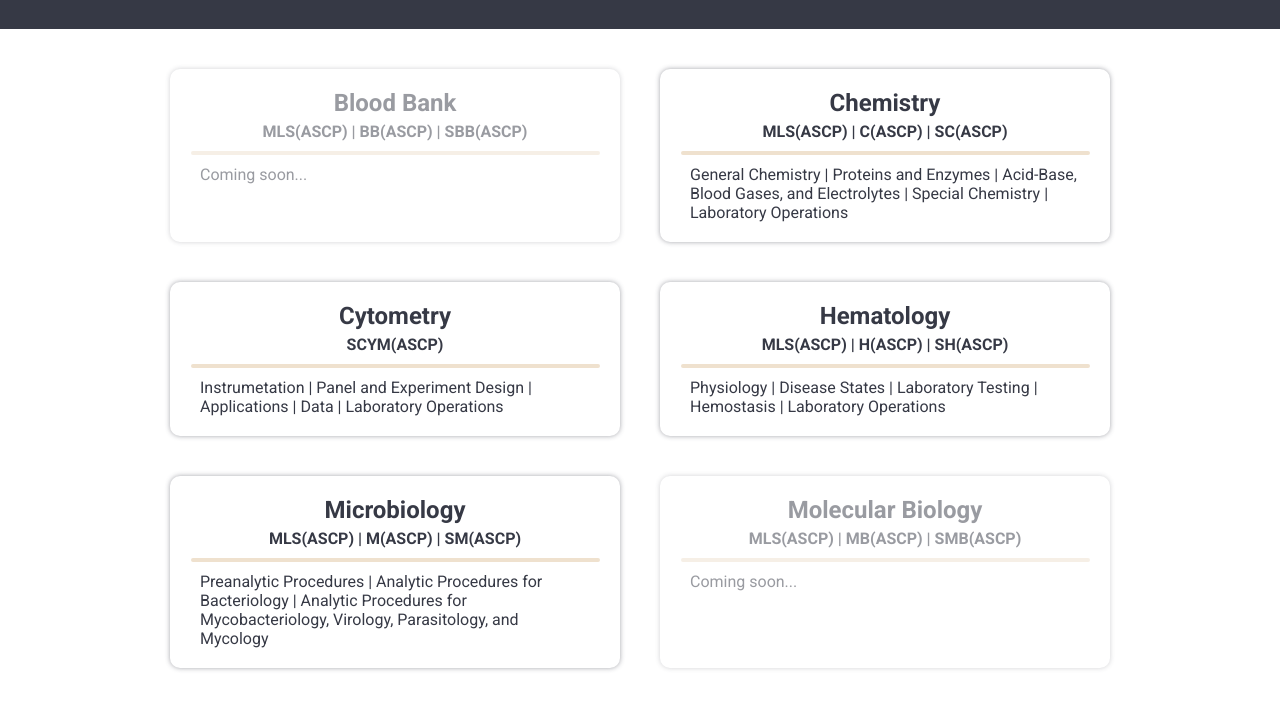
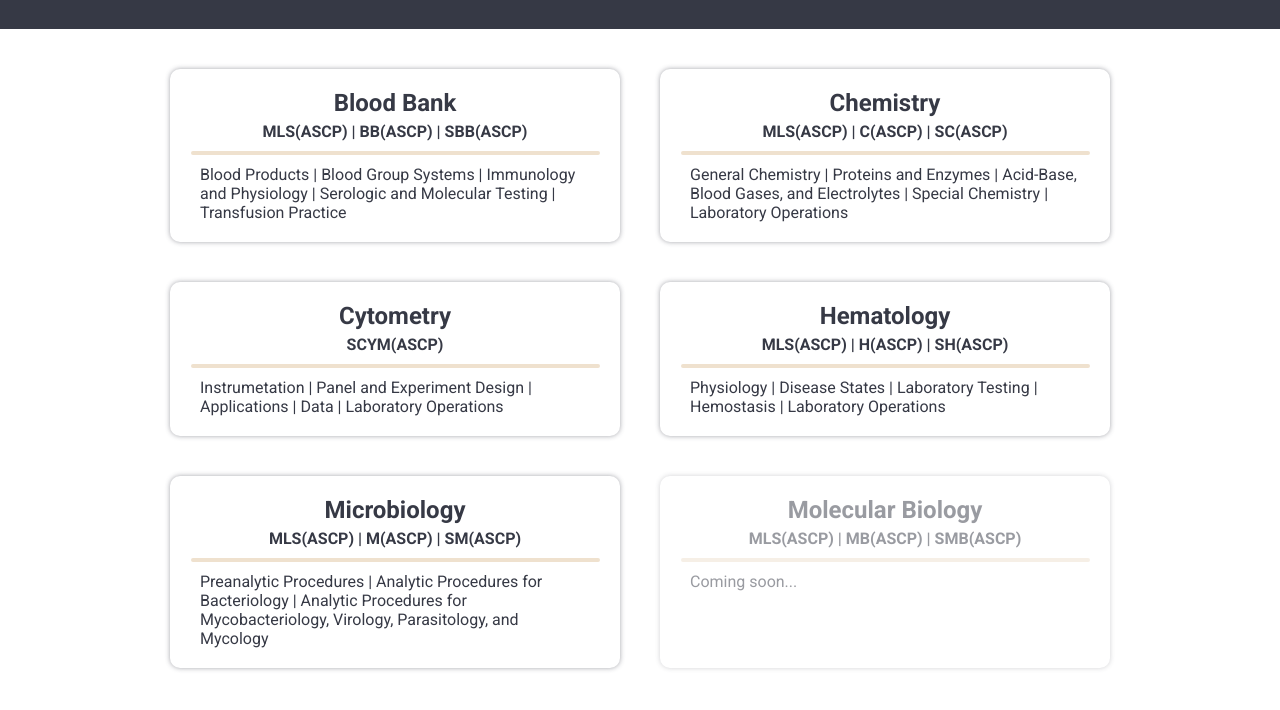
Before and after one commit to brettmrice/mlsascp.com, a plain HTML site: page index.html in a window 1280 px wide. Shown: the part 72-782 px from the top of the page. Drawn offline with Linux system fonts and the light colour scheme.

Commit message:
+blood bank

```diff
--- a/index.html
+++ b/index.html
@@ -130,15 +130,15 @@
 <div class="container">
 
   <div class="flex-row">
-    <div class="card"
-          style="box-shadow: 0px 0px 5px 0px var(--theme-first-color-light);opacity: 0.5; scale: 1;">
-      <a href="javascript:void(0);" style="cursor: wait;">
+
+    <div class="card">
+      <a href="https://bloodbank.mlsascp.com/">
         <div class="card-title">
           <h2>Blood Bank</h2>
           <h4>MLS(ASCP) | BB(ASCP) | SBB(ASCP)</h4>
         </div>
         <hr>
-          <p class="card-text">Coming soon...</p>
+          <p class="card-text">Blood Products | Blood Group Systems | Immunology and Physiology | Serologic and Molecular Testing | Transfusion Practice</p>
       </a>
     </div>
 
```
